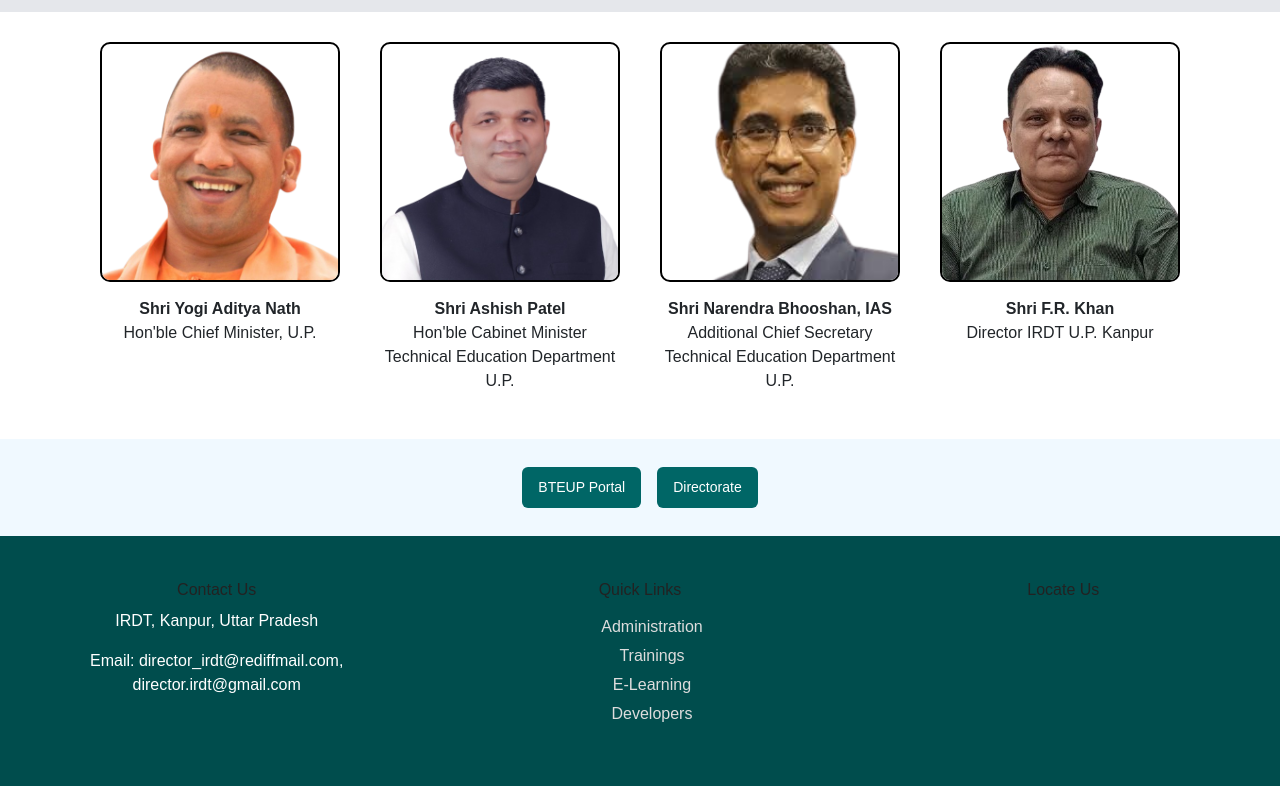
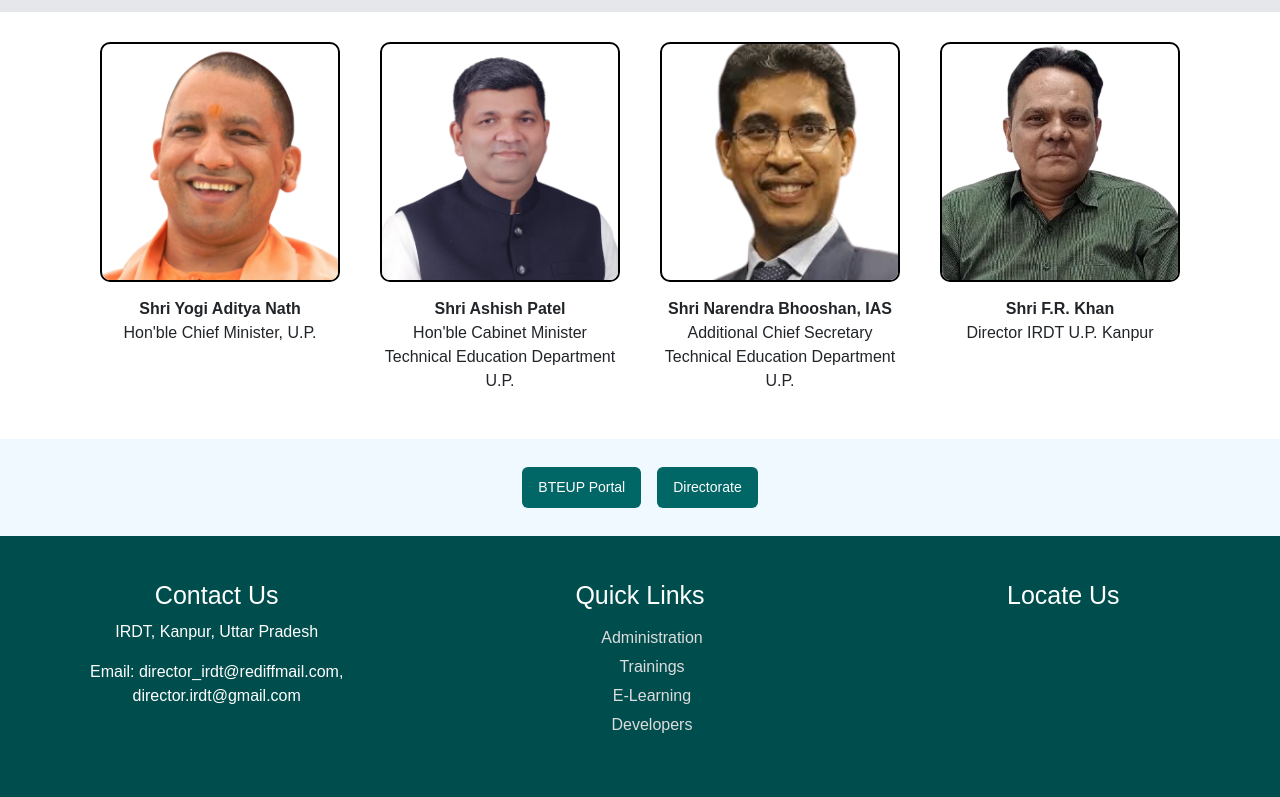
Before and after one commit to ayushanand960/IRDT_Training_Portal, a React (Vite) app in the folder frontend/: page / in a window 1280 px wide. Shown: the part 798-1595 px from the top of the page. Built offline with nearby package versions, Linux system fonts and the light colour scheme; no server answers; grey boxes are pictures that could not be loaded.

Commit message:
Footer changes

```diff
--- a/frontend/src/pages/Home.css
+++ b/frontend/src/pages/Home.css
@@ -432,7 +432,8 @@ body {
 
 .footer h3 {
   margin-bottom: 10px;
-  font-size: 16px;
+  font-size: 25px;
+  color:#fff
 }
 
 .footer ul {
```
